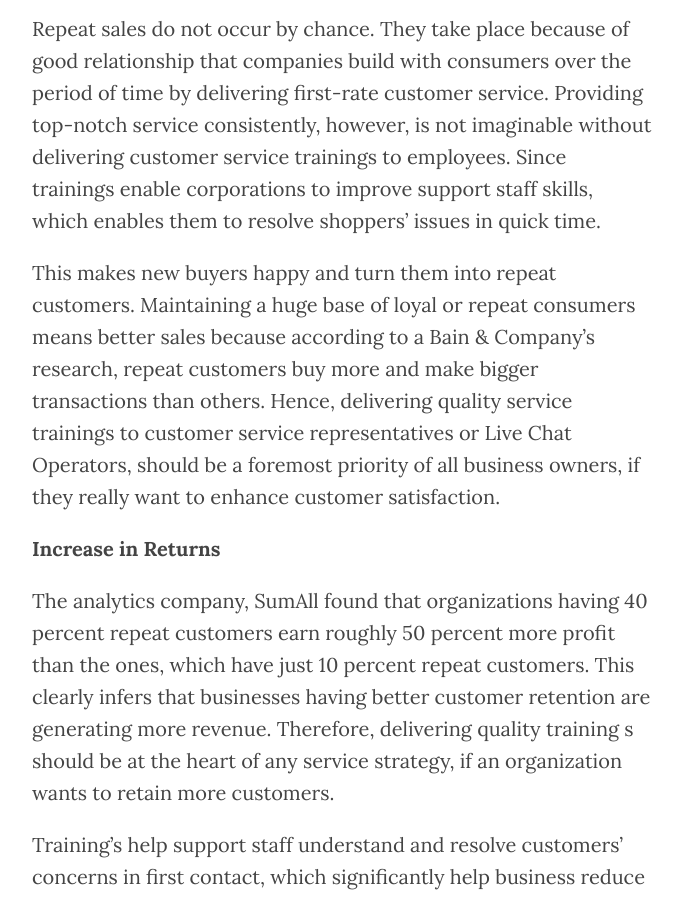
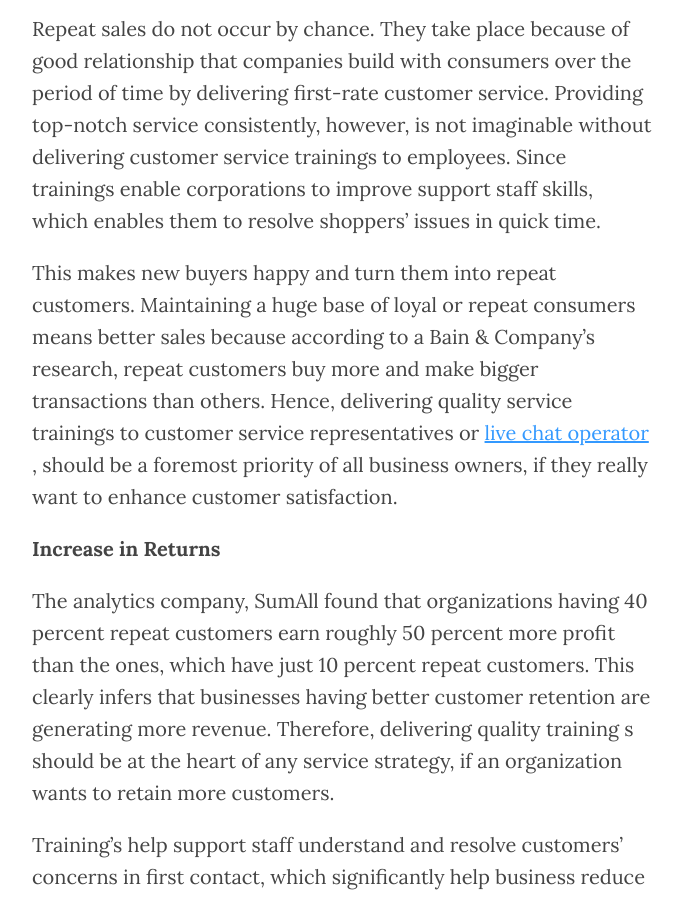
Before and after one commit to Liveadmins/adammethew.github.io, a Jekyll site: the page built from _posts/2015-11-06-how-customer-service-training-yield-benefits-for-businesses.markdown, in a window 1280 px wide and 900 px high, scrolled down 953 px. Shown: the whole window, without its empty margins (298-979 px from the left). Built offline with Jekyll 4.4.1, drawn with Linux system fonts in a browser that asks for light colours.

Commit message:
Post update: How Customer Service Training Yield Benefits for Businesses?

```diff
--- a/_posts/2015-11-06-how-customer-service-training-yield-benefits-for-businesses.markdown
+++ b/_posts/2015-11-06-how-customer-service-training-yield-benefits-for-businesses.markdown
@@ -11,11 +11,11 @@ By providing quality and continuous customer service trainings to support staff,
 
 Here we have examined in what ways such training programmes yield benefits for companies.
 
-Repeat Customers
+<b>Repeat Customers<b/>
 
 Repeat sales do not occur by chance. They take place because of good relationship that companies build with consumers over the period of time by delivering first-rate customer service. Providing top-notch service consistently, however, is not imaginable without delivering customer service trainings to employees. Since trainings enable corporations to improve support staff skills, which enables them to resolve shoppers’ issues in quick time.
 
-This makes new buyers happy and turn them into repeat customers. Maintaining a huge base of loyal or repeat consumers means better sales because according to a Bain & Company’s research, repeat customers buy more and make bigger transactions than others. Hence, delivering quality service trainings to customer service representatives or Live Chat Operators, should be a foremost priority of all business owners, if they really want to enhance customer satisfaction.
+This makes new buyers happy and turn them into repeat customers. Maintaining a huge base of loyal or repeat consumers means better sales because according to a Bain & Company’s research, repeat customers buy more and make bigger transactions than others. Hence, delivering quality service trainings to customer service representatives or  <a href="http://www.liveadmins.com/webgreeter-live-chat-service/">live chat operator</a> , should be a foremost priority of all business owners, if they really want to enhance customer satisfaction.
 
 <b>Increase in Returns</b>
 
@@ -23,7 +23,7 @@ The analytics company, SumAll found that organizations having 40 percent repeat
 
 Training's help support staff understand and resolve customers’ concerns in first contact, which significantly help business reduce the amount of repeat calls and increase the number of satisfied customers. And satisfied customers have no reason to make purchases from other companies.
 
-Better Employee Engagement
+<b>Better Employee Engagement<b/>
 
 Besides understanding the needs and concerns of customers, trainings also help companies increase employees’ productivity. Since investment in training makes workers feel that corporation is concerned about their progress and development. This will increase job satisfaction and make staff more engaged in their jobs.
 
```
